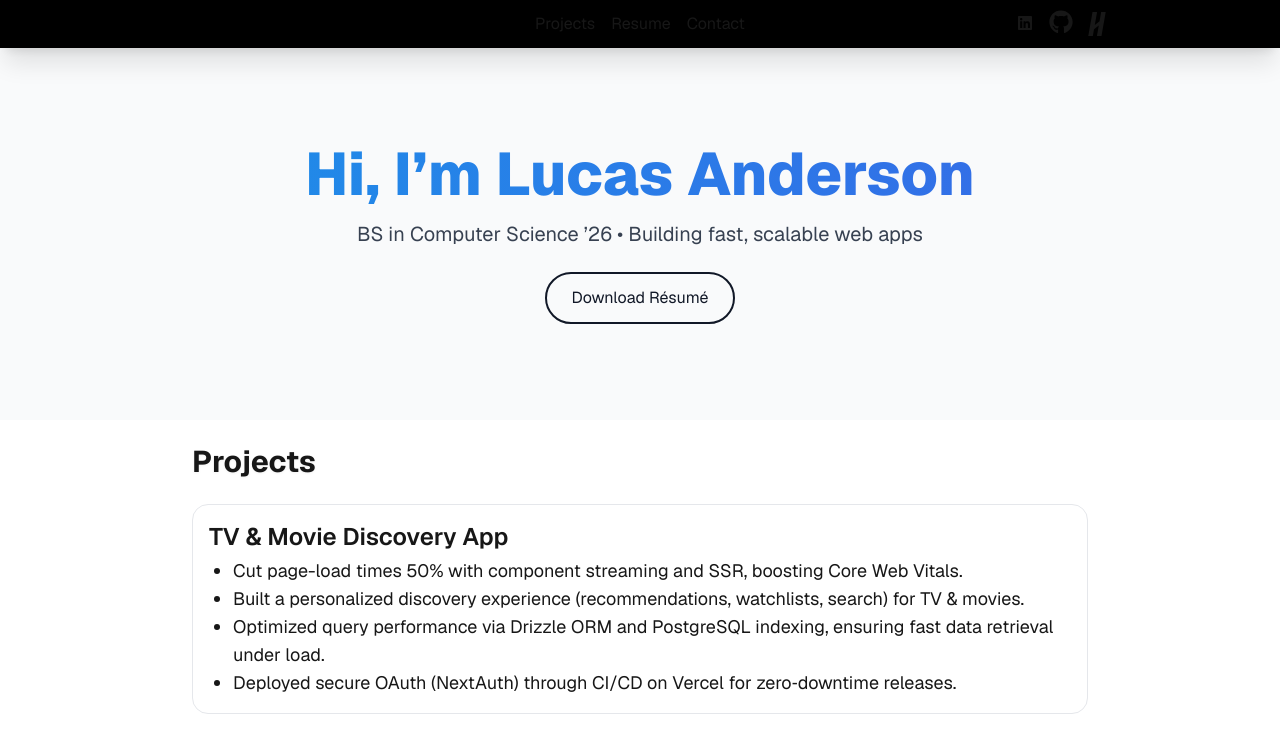
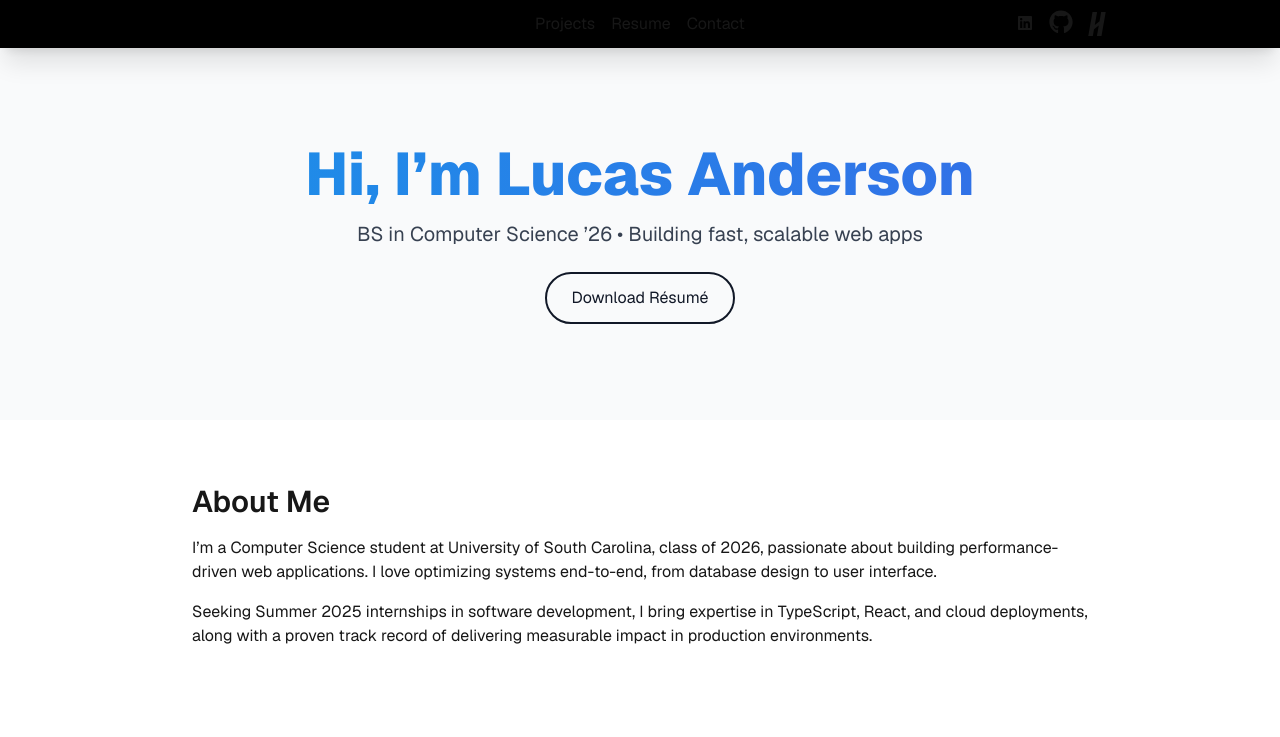
Before and after one commit to ay-Lucas/portfolio, a Next.js app: page / in a window 1280 px wide. Shown: the top 737 px of the page. Built offline with nearby package versions, Linux system fonts and the light colour scheme.

Commit message:
add about component

```diff
--- a/src/app/page.tsx
+++ b/src/app/page.tsx
@@ -1,3 +1,4 @@
+import About from "@/components/About";
 import Hero from "@/components/Hero";
 import NavBar from "@/components/NavBar";
 import ProjectCard from "@/components/ProjectCard";
@@ -7,8 +8,9 @@ export default function Home() {
     <main className="min-h-screen font-[family-name:var(--font-geist-sans)]">
       <NavBar />
       <Hero />
-      <div className="max-w-4xl md:p-0 w-full p-5 mx-auto space-y-6">
-        <h1 className="text-3xl font-bold drop-shadow-sm pt-6 text-left">
+      <div className="max-w-4xl md:p-0 w-full p-5 mx-auto space-y-6 ">
+        <About />
+        <h1 className="text-3xl font-bold drop-shadow-sm pt-6 text-left  ">
           Projects
         </h1>
         <ProjectCard
--- /dev/null
+++ b/src/components/About.tsx
@@ -0,0 +1,19 @@
+export default function About() {
+  return (
+    <section id="about" className="py-16">
+      <h2 className="text-3xl font-semibold mb-4">About Me</h2>
+      <p className="mb-4">
+        I’m a Computer Science student at University of South Carolina, class of
+        2026, passionate about building performance-driven web applications. I
+        love optimizing systems end-to-end, from database design to user
+        interface.
+      </p>
+      <p>
+        Seeking Summer 2025 internships in software development, I bring
+        expertise in TypeScript, React, and cloud deployments, along with a
+        proven track record of delivering measurable impact in production
+        environments.
+      </p>
+    </section>
+  );
+}
```
